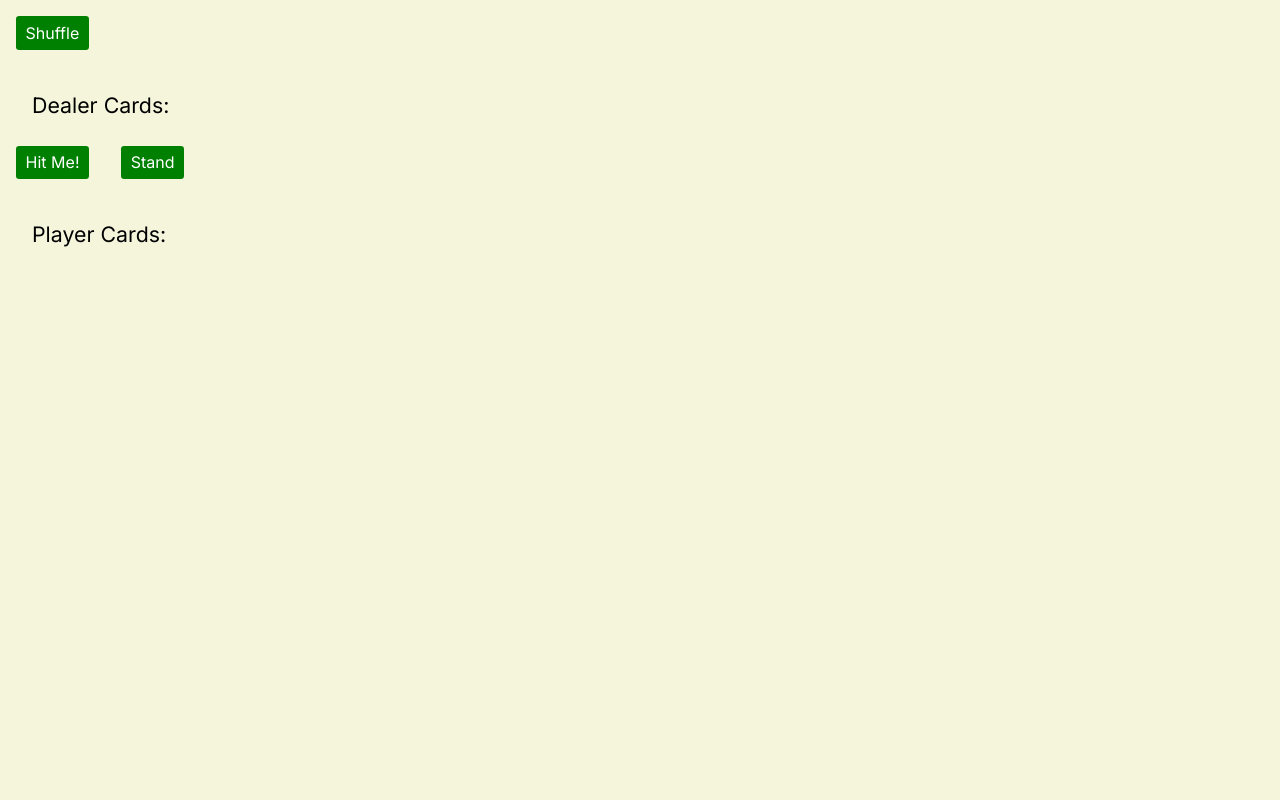
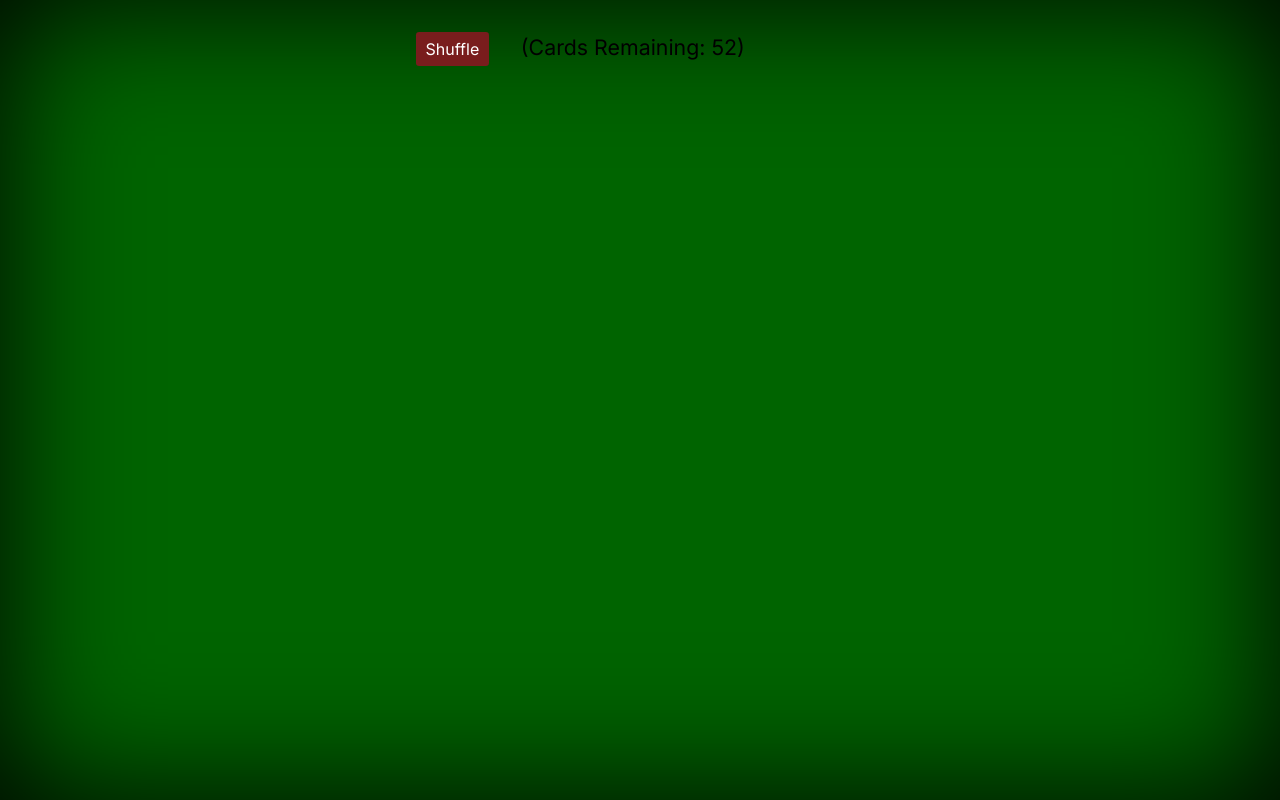
Before and after one commit to bobpatton3/blackjack-proj, a Next.js app: page /blackjack in a window 1280 px wide. Built offline with nearby package versions, Linux system fonts and the light colour scheme.

Commit message:
styling - overlapping card images; player totals

```diff
--- /dev/null
+++ b/app/blackjack/CardPanel.tsx
@@ -0,0 +1,46 @@
+"use client"
+
+import { CardType } from "@/context/deckDataContext"
+
+export default function CardPanel({
+    cards,
+    cardIndices,
+    scoreCount,
+    deckLoaded,
+    player,
+}: {
+    cards: CardType[],
+    cardIndices: number[],
+    scoreCount: number,
+    deckLoaded: boolean,
+    player: string,
+}) {
+
+    function singleCardStyle(ndx: number): any {
+        return {
+            "position": "absolute",
+            "left": 30 * ndx,
+            "z-index": ndx,
+        };
+    }
+
+    return (
+        <div>
+            {(deckLoaded) &&
+                <div>
+                    <div className="dealersTitleDiv">
+                        {player} Count: {scoreCount}
+                    </div>
+
+                    <div className="dealerCardImagesDiv">
+                        {cardIndices.map((i, ndx) =>
+                            <div style={singleCardStyle(ndx)} key={cards[i].code}>
+                                <img src={cards[i].image} alt={cards[i].value + " " + cards[i].suit} className="cardClass" />
+                            </div>
+                        )}
+                    </div>
+                </div>
+            }
+        </div>
+    )
+}
--- a/app/blackjack/DealerPanel.tsx
+++ b/app/blackjack/DealerPanel.tsx
@@ -4,25 +4,47 @@ import { useContext, useState } from "react";
 import { CardType, DeckDataContext, NewDeckInfoType } from "@/context/deckDataContext";
 import PlayerPanel from "./PlayerPanel"
 import DeckOfCardsAPIUtility from "./DeckOfCardsAPIUtility";
+import CardPanel from "./CardPanel";
 
 export default function DealerPanel() {
     const [deckLoaded, setDeckLoaded] = useState<boolean>(false);
     const [deckID, setDeckID] = useState<string>("none");
     const [cards, setCards] = useState<CardType[]>([]);
+    const [values, setValues] = useState<number[]>([]);
+    const [deckIndex, setDeckIndex] = useState<number>(0);
+    const [dealerCount, setDealerCount] = useState<number>(0);
+    const [playerCount, setPlayerCount] = useState<number>(0);
+    const [playerCardIndices, setPlayerCardIndices] = useState<number[]>([]);
+    const [dealerCardIndices, setDealerCardIndices] = useState<number[]>([]);
     const deckDataContext = useContext(DeckDataContext);
 
     function setDeck(newDeck: NewDeckInfoType) {
         console.log("setDeck: " + newDeck.deck_id);
-        deckDataContext.setDeck(newDeck);
-        setDeckID(deckDataContext.deck.deck_id);
-        setCards(deckDataContext.deck.cards);
+        setDeckID(newDeck.deck_id);
         setDeckLoaded(true);
+        setReshuffledDeck(newDeck);
     }
 
     function setReshuffledDeck(newDeck: NewDeckInfoType) {
         console.log("setReshuffledDeck: " + newDeck.deck_id);
         deckDataContext.setDeck(newDeck);
-        setCards(deckDataContext.deck.cards);
+        setCards(newDeck.cards);
+        initializeValuesArrayWithShuffledDeck(newDeck.cards);
+    }
+
+    function initializeValuesArrayWithShuffledDeck(cardsParam: CardType[]) {
+        const newValuesArray: number[] = [];
+        cardsParam.forEach((card) => {
+            if (card.value === "ACE") newValuesArray.push(11);
+            else if (["KING", "QUEEN", "JACK"].includes(card.value)) newValuesArray.push(10);
+            else newValuesArray.push(parseInt(card.value));
+        });
+        setValues(newValuesArray);
+        setDealerCardIndices([1, 3]);
+        setPlayerCardIndices([0, 2]);
+        setDealerCount(getCount([1, 3], newValuesArray));
+        setPlayerCount(getCount([0, 2], newValuesArray));
+        setDeckIndex(4);
     }
 
     function shuffleOnClick() {
@@ -35,26 +57,50 @@ export default function DealerPanel() {
         }
     }
 
+    function hitPlayerCallback() {
+        playerCardIndices.push(deckIndex);
+        setPlayerCardIndices(playerCardIndices);
+        setDeckIndex(deckIndex + 1);
+        setCounts();
+    }
+
+    function getCount(cardIndices: number[], valuesArray: number[]) {
+        let handSum: number = 0;
+        let aceCount: number = 0;
+        cardIndices.forEach((i) => {
+            handSum += valuesArray[i];
+            if (valuesArray[i] === 11) aceCount += 1;
+        });
+        while (handSum > 21 && aceCount > 0) {
+            console.log(`handSum = ${handSum} ;  aceCount = ${aceCount}`);
+            handSum -= 10;
+            aceCount -= 1;
+        }
+        console.log(`returning handSum = ${handSum}`);
+        return handSum;
+    }
+
+    function setCounts() {
+        console.log("getDealer Count");
+        setDealerCount(getCount(dealerCardIndices, values));
+        console.log("getPlayer Count");
+        setPlayerCount(getCount(playerCardIndices, values));
+    }
+
+    function evaluateGame() {
+        console.log("evaluateGame");
+        setCounts();
+    }
+
     return (
         <div>
-            <button onClick={shuffleOnClick} className="defaultButton">Shuffle</button>
-
-            <div className="dealersTitleDiv">
-                Dealer Cards:
+            <div className="shuffleAndDeckStatus">
+                <button onClick={shuffleOnClick} className="defaultButton">Shuffle</button>
+                <div className="deckStatus">(Cards Remaining: {52 - deckIndex})</div>
             </div>
 
-            {(deckLoaded) &&
-                <div className="dealerCardImagesDiv">
-                    <div className="singleCardImageDiv">
-                        <img src={cards[1].image} alt={cards[1].value + " " + cards[1].suit} width="100" />
-                    </div>
-
-                    <div className="singleCardImageDiv">
-                        <img src={cards[3].image} alt={cards[3].value + " " + cards[3].suit} width="100" />
-                    </div>
-                </div>
-            }
-            <PlayerPanel cards={cards} deckLoaded={deckLoaded} />
+            <CardPanel cards={cards} cardIndices={dealerCardIndices} scoreCount={dealerCount} deckLoaded={deckLoaded} player={"Dealer"} />
+            <PlayerPanel cards={cards} playerCardIndices={playerCardIndices} playerCount={playerCount} deckLoaded={deckLoaded} hitMeCallback={hitPlayerCallback} standCallback={evaluateGame} />
         </div>
     )
 }
--- a/app/blackjack/PlayerPanel.tsx
+++ b/app/blackjack/PlayerPanel.tsx
@@ -1,26 +1,39 @@
 "use client"
 
 import { CardType } from "@/context/deckDataContext"
+import CardPanel from "./CardPanel";
 
-export default function PlayerPanel({ cards, deckLoaded }: { cards: CardType[], deckLoaded: boolean }) {
+export default function PlayerPanel({
+    cards,
+    playerCardIndices,
+    playerCount,
+    deckLoaded,
+    hitMeCallback,
+    standCallback,
+}: {
+    cards: CardType[],
+    playerCardIndices: number[],
+    playerCount: number,
+    deckLoaded: boolean,
+    hitMeCallback: () => void,
+    standCallback: () => void,
+}) {
+
+    function hitMe() {
+        hitMeCallback();
+    }
+
+    function stand() {
+        standCallback();
+    }
+
     return (
         <div>
-            <button onClick={() => { }} className="defaultButton">Hit Me!</button>
-            <button onClick={() => { }} className="defaultButton">Stand</button>
-
-            <div className="dealersTitleDiv">
-                Player Cards:
-            </div>
-
+            <CardPanel cards={cards} cardIndices={playerCardIndices} scoreCount={playerCount} deckLoaded={deckLoaded} player={"Player"} />
             {(deckLoaded) &&
-                <div className="dealerCardImagesDiv">
-                    <div className="singleCardImageDiv">
-                        <img src={cards[0].image} alt={cards[0].value + " " + cards[0].suit} width="100" />
-                    </div>
-
-                    <div className="singleCardImageDiv">
-                        <img src={cards[2].image} alt={cards[2].value + " " + cards[2].suit} width="100" />
-                    </div>
+                <div>
+                    <button onClick={hitMe} className="defaultButton">Hit Me!</button>
+                    <button onClick={stand} className="defaultButton">Stand</button>
                 </div>
             }
         </div>
--- a/app/blackjack/page.tsx
+++ b/app/blackjack/page.tsx
@@ -4,7 +4,7 @@ import DealerPanel from "./DealerPanel";
 
 export default function Blackjack() {
     return (
-        <div>
+        <div className="centerOnPage">
             <DealerPanel />
         </div >
     )
--- a/app/globals.css
+++ b/app/globals.css
@@ -2,16 +2,10 @@
 @tailwind components;
 @tailwind utilities;
 
-
-*{
-  box-sizing: border-box;
-}
 body {
-  background-color: beige;
-  font-family: 'Montserrat', sans-serif;
-  width: 100%;
-  font-size: 14px;
-
+  background-color: darkgreen;
+  height: 100lvh;
+  box-shadow: 0px 0px 140px black inset;
 }
 .dealersTitleDiv {
   margin: 1.5rem 2rem 0.5rem 2rem;
@@ -19,16 +13,28 @@ body {
 }
 .defaultButton {
   border: black;
-  background-color: green;
+  background-color: rgb(121, 29, 29);
   color: white;
   padding: 0.3rem 0.6rem;
   font-size: 12pt;
-  margin: 1rem;
+  margin: 2rem 1rem 0rem 2rem;
   border-radius: 0.2rem;
 }
-.dealerCardImagesDiv {
+.shuffleAndDeckStatus {
   display: flex;
 }
-.singleCardImageDiv {
-  margin: 2rem;
+.deckStatus {
+  margin: 2.0rem 1rem 0rem 1rem;
+  font-size: 16pt;
 }
+.centerOnPage {
+  margin-left: 30%;
+}
+.dealerCardImagesDiv {
+  position: relative;
+  min-height: 180px;
+  margin-left: 2rem;
+}
+.cardClass {
+  width: 135px;
+}
```
Also changed, not shown: 1 other file (tests, documents, lock files or other folders).
